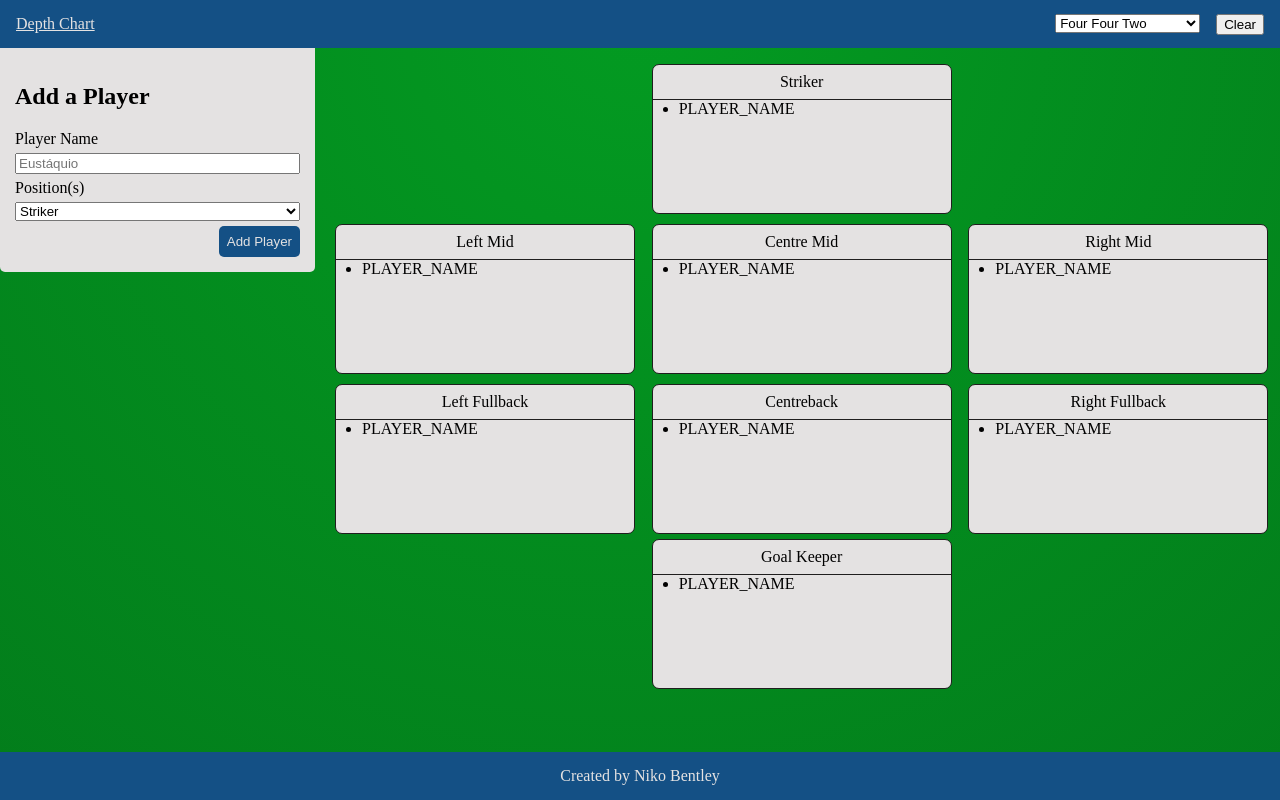
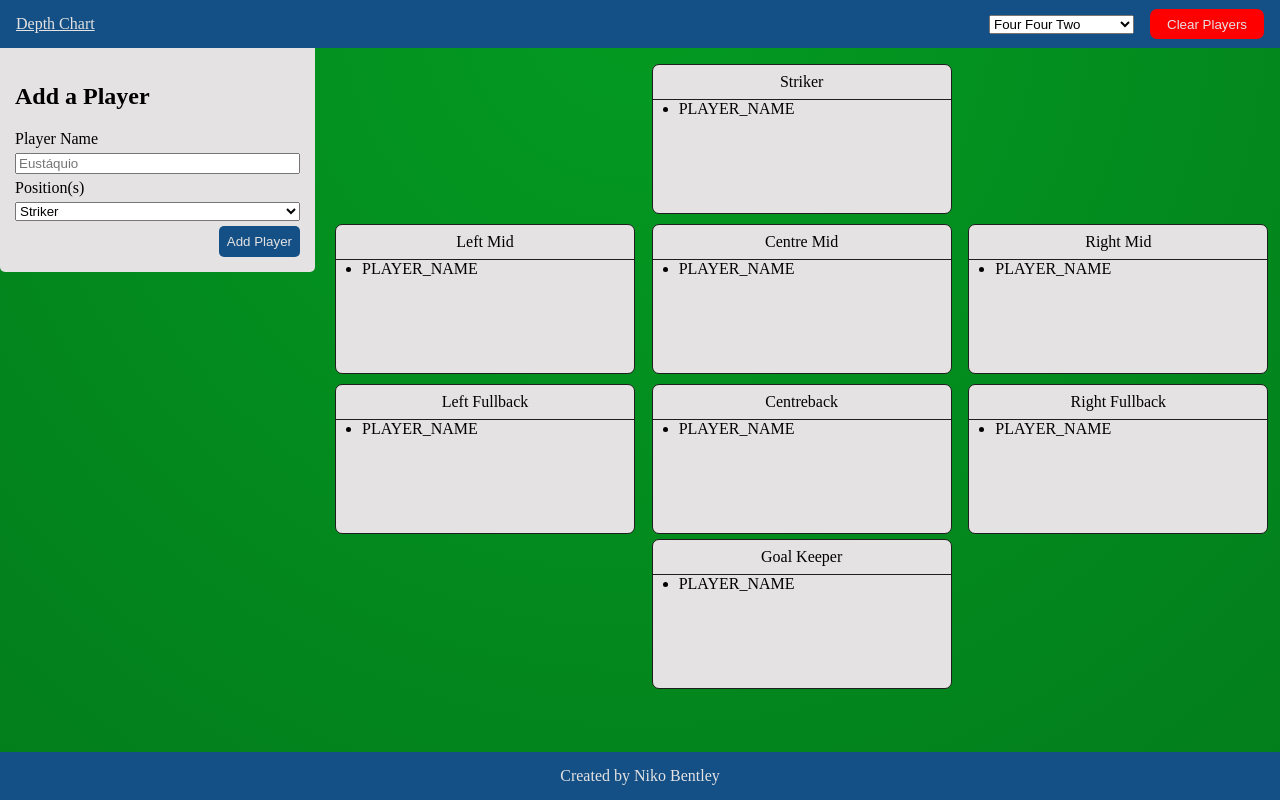
Before and after one commit to MapleThunder/depth-chart-sv, a SvelteKit app: page / in a window 1280 px wide. Built offline with nearby package versions, Linux system fonts and the light colour scheme.

Commit message:
Added styling to the clear button

```diff
--- a/src/routes/+layout.svelte
+++ b/src/routes/+layout.svelte
@@ -18,9 +18,9 @@
 				</select>
 			</div>
 
-			<div class="clear">
+			<div class="clear-btn-wrapper">
 				<!-- TODO: Add clear functionality to clear all data from local storage -->
-				<button>Clear</button>
+				<button id="clear-btn">Clear Players</button>
 			</div>
 		</div>
 	</div>
@@ -60,6 +60,18 @@
 		display: flex;
 		gap: 1rem;
 	}
+	.formation-selection {
+		display: flex;
+		align-items: center;
+	}
+
+	button#clear-btn {
+		background-color: var(--error);
+		border: 1px solid transparent;
+		padding: 0.4rem 1rem;
+		color: var(--text-light);
+		border-radius: var(--border-radius);
+	}
 
 	main {
 		flex-grow: 1;
--- a/src/styles.css
+++ b/src/styles.css
@@ -16,6 +16,7 @@ html {
 	--blue: hsl(208, 74%, 30%);
 	--black: hsl(0, 2%, 12%);
 	--white: hsl(0, 2%, 89%);
+	--red: hsl(0, 100%, 50%);
 	--paper: hsl(0, 2%, 89%);
 	--yellow: hsl(54, 87%, 62%);
 
@@ -23,6 +24,8 @@ html {
 	--primary: var(--blue);
 	--text-light: var(--white);
 	--text-dark: var(--black);
+	--error: var(--red);
+
 	--border: 1px solid var(--black);
 	--border-radius: 7px;
 
```
